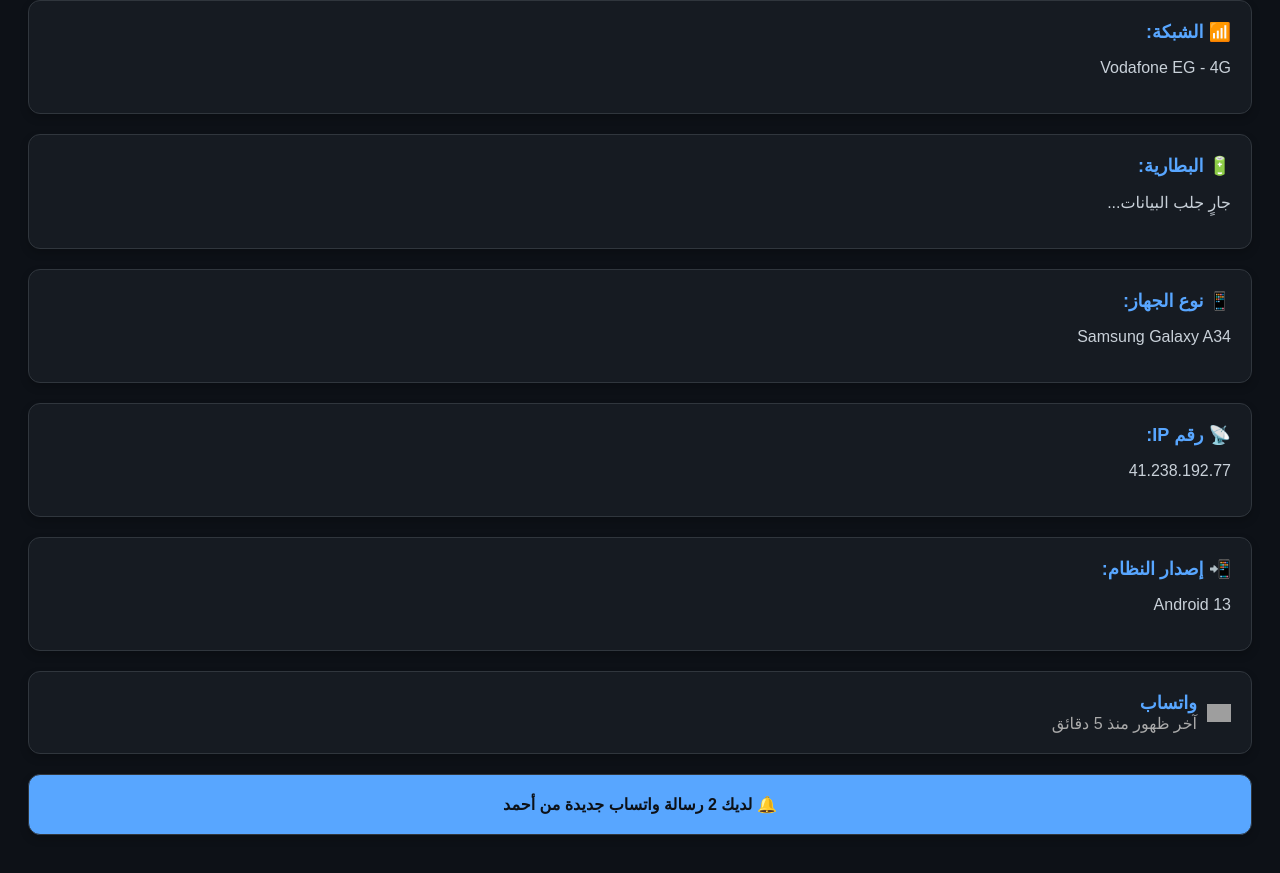
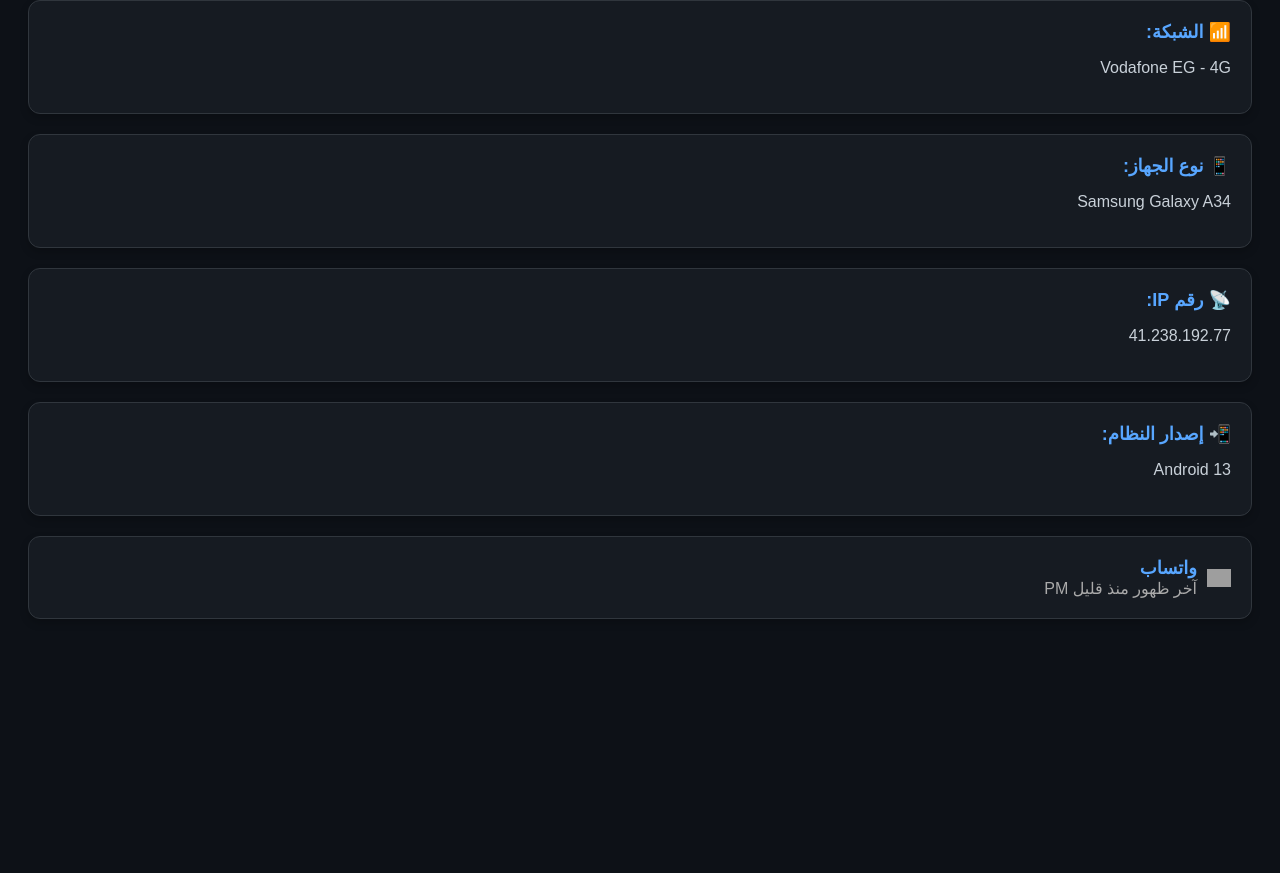
Before and after one commit to Attackphone/Hacking-phone, a plain HTML site: page index.html in a window 1280 px wide. Shown: the part 1017-1890 px from the top of the page. After the commit the page ends 1684 px from the top, so only its background shows below. Drawn offline with Linux system fonts and the light colour scheme; grey boxes are pictures that could not be loaded.

Commit message:
Add files via upload

```diff
--- a/index.html
+++ b/index.html
@@ -147,10 +147,7 @@
     <p>Vodafone EG - 4G</p>
   </div>
 
-  <div class="box">
-    <strong>🔋 البطارية:</strong>
-    <p id="battery">جارٍ جلب البيانات...</p>
-  </div>
+
 
   <div class="box">
     <strong>📱 نوع الجهاز:</strong>
@@ -171,13 +168,11 @@
     <img src="https://upload.wikimedia.org/wikipedia/commons/6/6b/WhatsApp.svg" width="24" style="margin-left: 10px;">
     <div>
       <strong>واتساب</strong><br>
-      <span style="color: #aaa;">آخر ظهور منذ 5 دقائق</span>
+      <span style="color: #aaa;">آخر ظهور منذ قليل PM</span>
     </div>
   </div>
 
-  <div class="box" id="whatsapp-notification">
-    🔔 لديك <span id="msgCount">1</span> رسالة واتساب جديدة من أحمد
-  </div>
+
 
   <script>
     // تحديد الموقع
@@ -206,23 +201,8 @@
       document.getElementById("location").innerText = "المتصفح لا يدعم تحديد الموقع.";
     }
 
-    // البطارية
-    if (navigator.getBattery) {
-      navigator.getBattery().then(function(battery) {
-        const level = Math.round(battery.level * 100);
-        const charging = battery.charging ? "🔌 متصل بالشاحن" : "🔋 غير متصل";
-        document.getElementById("battery").innerText = `${level}% - ${charging}`;
-      });
-    } else {
-      document.getElementById("battery").innerText = "غير مدعومة في هذا المتصفح.";
-    }
 
-    // رسائل واتساب وهمية
-    let msgCount = 1;
-    setInterval(() => {
-      msgCount++;
-      document.getElementById("msgCount").innerText = msgCount;
-    }, 5000);
+
 
     // كلمة مرور وهمية
     function askPassword(action) {
@@ -244,7 +224,7 @@ const cmdLines = [
   "[INFO] Accessing GPS coordinates...",
   "[OK] Location: 30.0522, 31.2357 (Cairo)",
   "[INFO] Extracting WhatsApp messages...",
-  "[INFO] 1 new message from Ahmad",
+  "[INFO] 1 new message from 01007707287",
   "[INFO] Scanning SMS inbox...",
   "[INFO] 27 messages retrieved",
   "[INFO] Checking installed apps...",
```
